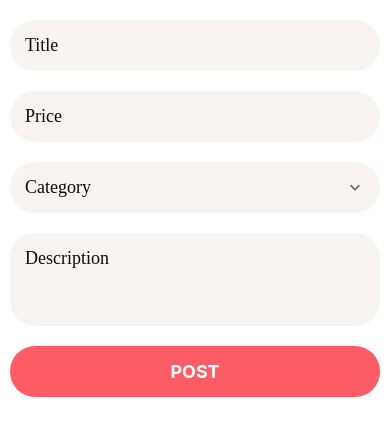
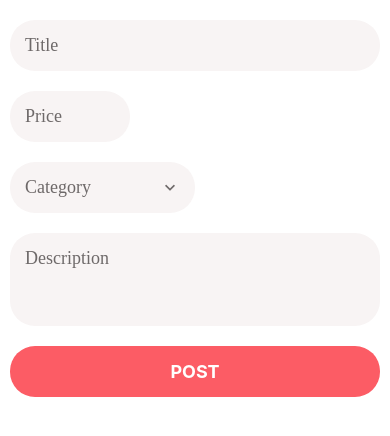
Before and after one commit to o1-spec/React-native-donewithit, a React Native app: screen / in a window 390 px wide. Shown: the top 436 px of the page. Built offline with nearby package versions, Linux system fonts and the light colour scheme.

Commit message:
initial commit

```diff
--- a/app/components/AppPicker.js
+++ b/app/components/AppPicker.js
@@ -13,15 +13,23 @@ import AppText from "./AppText";
 import { MaterialCommunityIcons } from "@expo/vector-icons";
 import defaultStyles from "../config/style";
 import Screen from "./Screen";
-import PickerItem from "./PickerItem";
+// import PickerItem from "./PickerItem";
 
-function AppPicker({ icon, placeholder, items, selectedItem, onSelectItem }) {
+function AppPicker({
+  icon,
+  placeholder,
+  items,
+  selectedItem,
+  onSelectItem,
+  PickerItemComponent = PickerItem,
+  width = "100%",
+}) {
   const [modalVisible, setModalVisible] = React.useState(false);
 
   return (
     <>
       <TouchableWithoutFeedback onPress={() => setModalVisible(true)}>
-        <View style={styles.container}>
+        <View style={[styles.container, { width }]}>
           {icon && (
             <MaterialCommunityIcons
               name={icon}
@@ -30,9 +38,11 @@ function AppPicker({ icon, placeholder, items, selectedItem, onSelectItem }) {
               style={styles.icon}
             />
           )}
-          <AppText style={styles.text}>
-            {selectedItem ? selectedItem.label : placeholder}
-          </AppText>
+          {selectedItem ? (
+            <AppText style={styles.text}>{selectedItem.label}</AppText>
+          ) : (
+            <AppText style={styles.placeholder}>{placeholder}</AppText>
+          )}
           <MaterialCommunityIcons
             name="chevron-down"
             size={20}
@@ -47,7 +57,7 @@ function AppPicker({ icon, placeholder, items, selectedItem, onSelectItem }) {
             data={items}
             keyExtractor={(item) => item.value.toString()}
             renderItem={({ item }) => (
-              <PickerItem
+              <PickerItemComponent
                 label={item.label}
                 onPress={() => {
                   setModalVisible(false);
@@ -77,6 +87,10 @@ const styles = StyleSheet.create({
   text: {
     flex: 1,
   },
+  placeholder: {
+    color: defaultStyles.colors.medium,
+    flex: 1,
+  },
 });
 
 export default AppPicker;
--- a/app/components/AppText/AppText.js
+++ b/app/components/AppText/AppText.js
@@ -2,8 +2,8 @@ import React from "react";
 import { Text } from "react-native";
 import defaultStyles from "../../config/style";
 
-function AppText({ children, style }) {
-  return <Text style={[defaultStyles.text, style]}>{children}</Text>;
+function AppText({ children, style , ...otherProps}) {
+  return <Text style={[defaultStyles.text, style]} {...otherProps}>{children}</Text>;
 }
 
 export default AppText;
--- a/app/components/AppTextInput.js
+++ b/app/components/AppTextInput.js
@@ -3,9 +3,9 @@ import { StyleSheet, TextInput, View } from "react-native";
 import { MaterialCommunityIcons } from "@expo/vector-icons";
 import defaultStyles from "../config/style";
 
-function AppTextInput({ icon, ...otherProps }) {
+function AppTextInput({ icon, width = "100%", ...otherProps }) {
   return (
-    <View style={styles.container}>
+    <View style={[styles.container, { width }]}>
       {icon && (
         <MaterialCommunityIcons
           name={icon}
@@ -14,7 +14,11 @@ function AppTextInput({ icon, ...otherProps }) {
           style={styles.icon}
         />
       )}
-      <TextInput style={defaultStyles.text } {...otherProps} />
+      <TextInput
+        placeholderTextColor={defaultStyles.colors.medium}
+        style={defaultStyles.text}
+        {...otherProps}
+      />
     </View>
   );
 }
@@ -23,14 +27,13 @@ const styles = StyleSheet.create({
     backgroundColor: defaultStyles.colors.light,
     borderRadius: 25,
     flexDirection: "row",
-    width: "100%",
+    // width: "100%",
     padding: 15,
     marginVertical: 10,
   },
   icon: {
     marginRight: 10,
   },
-
 });
 
 export default AppTextInput;
--- /dev/null
+++ b/app/components/CategoryPickerItem.js
@@ -0,0 +1,7 @@
+import React from 'react';
+
+function CategoryPickerItem(props) {
+    return null
+}
+
+export default CategoryPickerItem;
--- a/app/components/Screen.js
+++ b/app/components/Screen.js
@@ -5,7 +5,7 @@ import { StyleSheet, SafeAreaView, View } from "react-native";
 function Screen({ children, style }) {
   return (
     <SafeAreaView style={[styles.screen, style]}>
-      <View style={style}>{children}</View>
+      <View style={[style, styles.view]}>{children}</View>
     </SafeAreaView>
   );
 }
@@ -15,6 +15,9 @@ const styles = StyleSheet.create({
     paddingTop: Constants.statusBarHeight,
     flex: 1,
   },
+  view:{
+    flex:1
+  }
 });
 
 export default Screen;
--- a/app/components/forms/AppFormField.js
+++ b/app/components/forms/AppFormField.js
@@ -3,13 +3,14 @@ import AppTextInput from '../AppTextInput';
 import ErrorMessage from './ErrorMessage';
 import { useFormikContext } from 'formik';
 
-function AppFormField({name, ...otherProps}) {
+function AppFormField({name, width, ...otherProps}) {
     const { setFieldTouched, handleChange, errors, touched } = useFormikContext();
     return (
         <>
             <AppTextInput
                 onBlur={() => setFieldTouched(name, true)}
                 onChangeText={handleChange(name)}
+                width={width}
                 {...otherProps}
             />
             <ErrorMessage error={errors[name]} visible={touched[name]} />
--- a/app/components/forms/AppFormPicker.js
+++ b/app/components/forms/AppFormPicker.js
@@ -4,7 +4,7 @@ import { useFormikContext } from "formik";
 import AppPicker from "../AppPicker";
 import ErrorMessage from "./ErrorMessage";
 
-function AppFormPicker({ items, name, placeholder }) {
+function AppFormPicker({ items, name, placeholder, PickerItemComponent,width }) {
   const { errors, setFieldValue, touched, values } = useFormikContext();
 
   return (
@@ -12,8 +12,10 @@ function AppFormPicker({ items, name, placeholder }) {
       <AppPicker
         items={items}
         onSelectItem={(item) => setFieldValue(name, item)}
+        PickerItemComponent={PickerItemComponent}
         placeholder={placeholder}
         selectedItem={values[name]}
+        width={width}
       />
       <ErrorMessage error={errors[name]} visible={touched[name]} />
     </>
--- a/app/screens/ListingEditScreen.js
+++ b/app/screens/ListingEditScreen.js
@@ -9,6 +9,7 @@ import {
   SubmitButton,
 } from "../components/forms";
 import Screen from "../components/Screen";
+import CategoryPickerItem from "../components/CategoryPickerItem";
 
 const validationSchema = Yup.object().shape({
   title: Yup.string().required().min(1).label("Title"),
@@ -42,8 +43,15 @@ function ListingEditScreen() {
           maxLength={8}
           name="price"
           placeholder="Price"
+          width={120}
         />
-        <Picker items={categories} name="category" placeholder="Category" />
+        <Picker
+          items={categories}
+          name="category"
+          PickerItemComponent={CategoryPickerItem}
+          placeholder="Category"
+          width="50%"
+        />
         <FormField
           maxLength={255}
           multiline
```
Also changed, not shown: app/components/lists/ListItem.js (+10 -4 lines).
